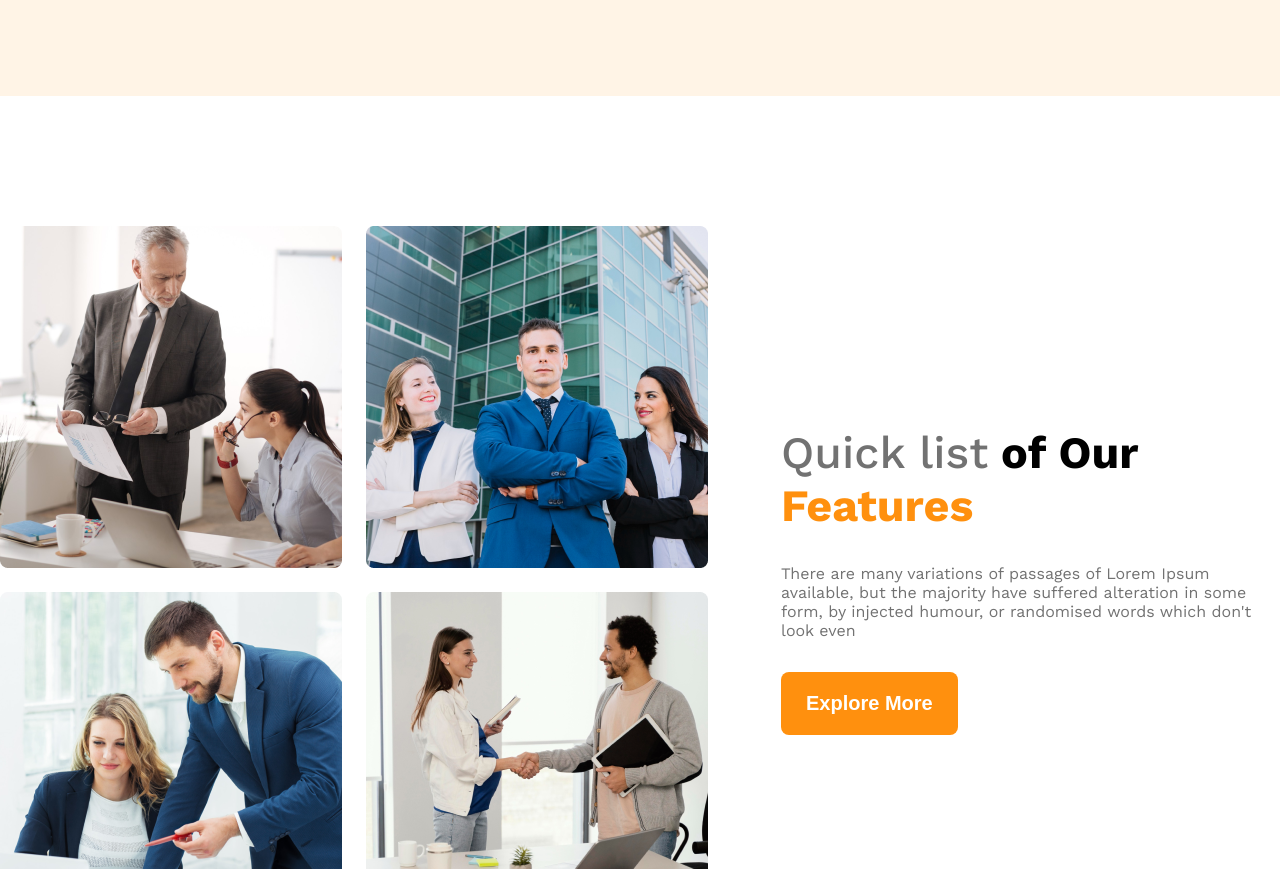
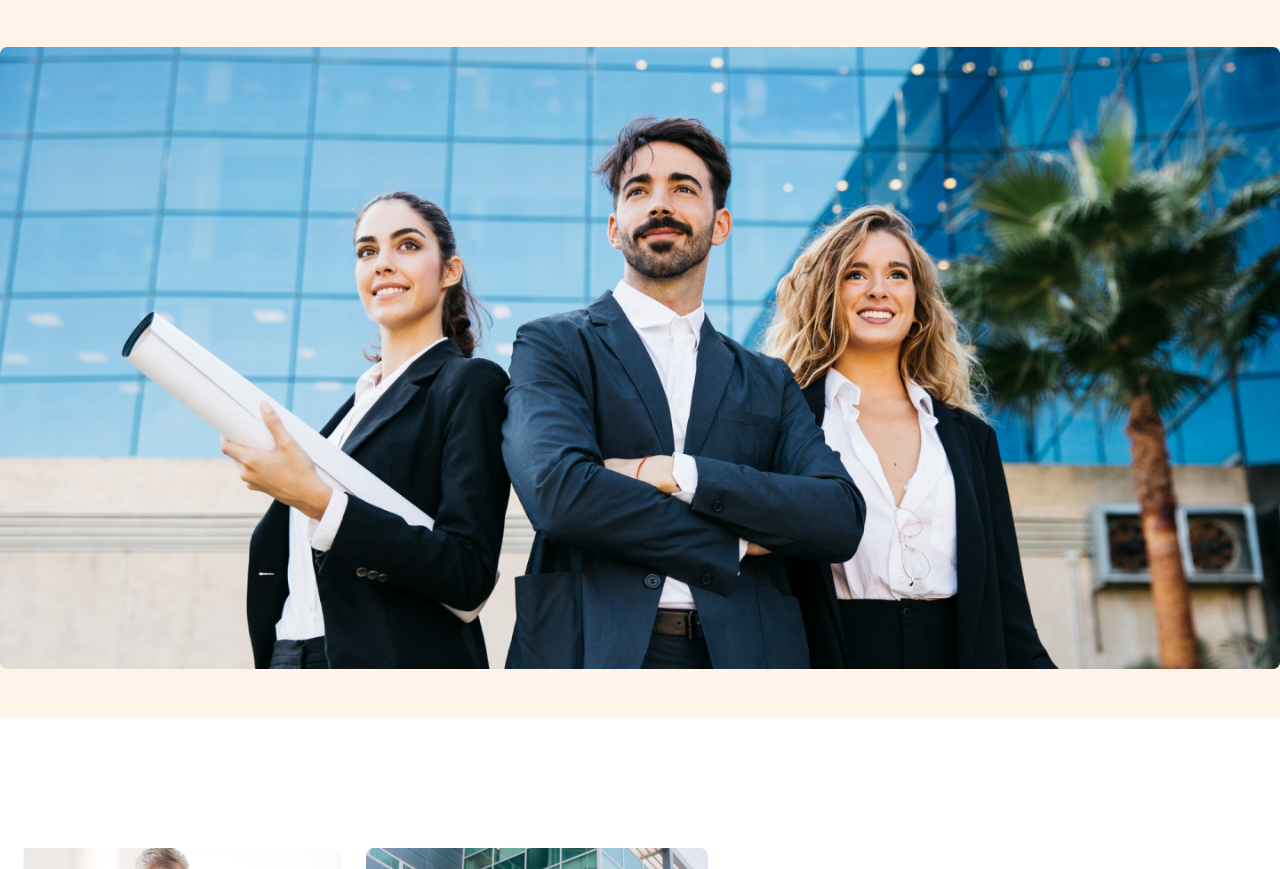
Before and after one commit to sadibhaque/g3-architect, a plain HTML site: page index.html in a window 1280 px wide. Shown: the part 435-1304 px from the top of the page. Drawn offline with nearby package versions, Linux system fonts and the light colour scheme; the site is published under a folder, as on GitHub Pages, so addresses that start at the root find nothing.

Commit message:
Fixed image path for banner photo

```diff
--- a/index.html
+++ b/index.html
@@ -23,7 +23,7 @@
                 <p class="banner-details text-light-gray">There are many variations of passages of Lorem Ipsum available, but the majority have suffered alteration in some form, by injected humour, or randomised words which don't look even</p>
                 <button class="btn-primary">Explore More</button>
             </div>
-            <img class="banner-img" src="/images/banner.png" alt="">
+            <img class="banner-img" src="images/banner.png" alt="">
         </div>
     </header>
 
```
